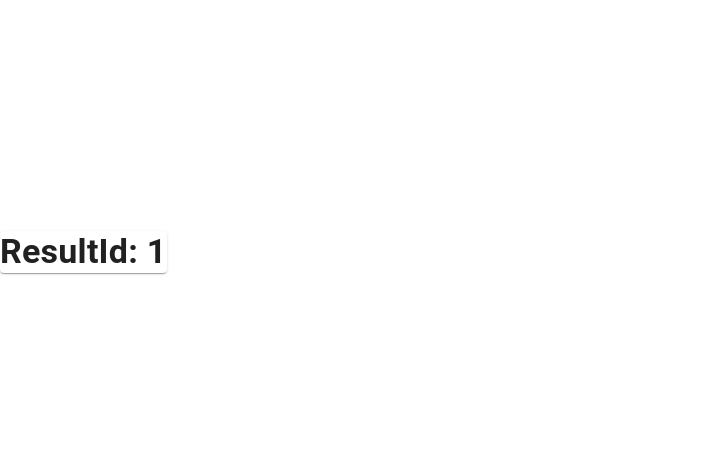
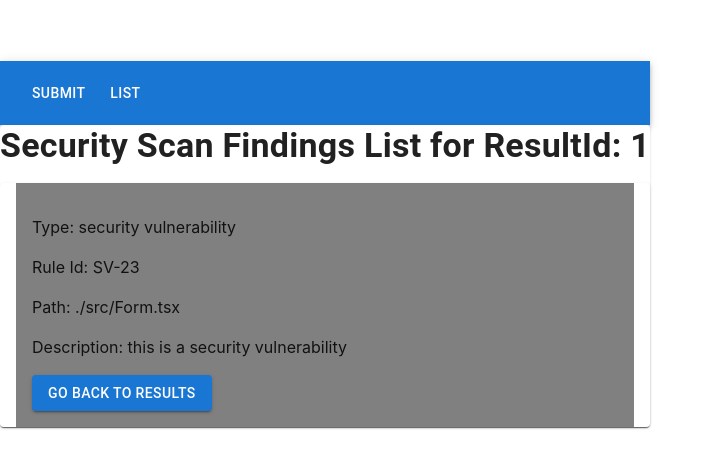
Before and after one commit to SahanWickramage/adxl-code-challenge, a React (Vite) app in the folder dashboard/: page /findings/1 in a window 1280 px wide. Shown: the part 148-616 px from the top of the page, without its empty margins (0-716 px from the left). Built offline with nearby package versions, Linux system fonts and the light colour scheme.

Commit message:
task6 : developed scan finding list ui structure and funtionality

```diff
--- /dev/null
+++ b/dashboard/src/screens/scan-finding-list/SecurityScanFindingLabel.tsx
@@ -0,0 +1,24 @@
+import { SecurityScanFinding } from "../../types/SecurityScanFinding";
+import { Paper, Box, Button } from '@mui/material';
+import { Link } from 'react-router-dom';
+
+function SecurityScanFindingLabel(record: SecurityScanFinding) {
+    return (
+        <Paper>
+            <Box padding={2} sx={{backgroundColor: 'gray', margin: 2}}>
+                <p>Type: {record.type}</p>
+                <p>Rule Id: {record.ruleId}</p>
+                <p>Path: {record.path}</p>
+                <p>Description: {record.description}</p>
+                <Button
+                    variant="contained"
+                    color="primary"
+                    component={Link}
+                    to="/results"
+                >Go Back To Results</Button>
+            </Box>
+        </Paper>
+    )
+}
+
+export default SecurityScanFindingLabel;
--- a/dashboard/src/screens/scan-finding-list/SecurityScanFindingList.tsx
+++ b/dashboard/src/screens/scan-finding-list/SecurityScanFindingList.tsx
@@ -1,18 +1,38 @@
 import { Paper, Box, Typography} from '@mui/material';
 import { useParams } from 'react-router-dom';
+import NavBar from '../../navigation/NavBar';
+import SecurityScanFindingLabel from "./SecurityScanFindingLabel";
+import { SecurityScanFinding } from '../../types/SecurityScanFinding';
 
 type RouteParams = {
     resultId: string;
 };
 
+const securityScanFinding: SecurityScanFinding[] = [
+    {type: 'security vulnerability', ruleId: 'SV-23', path: './src/Form.tsx', description: 'this is a security vulnerability'}
+];
+
 function SecurityScanFindingList() {
     const { resultId } = useParams<RouteParams>();
 
     return (
+        <>
+        <NavBar />
         <Paper>
-            <Typography variant="h4"><b>ResultId: {resultId}</b></Typography>
-            <Box></Box>
+            <Typography variant="h4"><b>Security Scan Findings List for ResultId: {resultId}</b></Typography>
+            <Box>
+            {securityScanFinding.map((result, index) => (
+                <SecurityScanFindingLabel
+                    key={`scan-finding-${index}`}
+                    type={result.type}
+                    ruleId={result.ruleId}
+                    path={result.path}
+                    description={result.description}
+                />
+            ))}
+            </Box>
         </Paper>
+        </>
     )
 }
 
--- a/dashboard/src/screens/scan-result-list/SecurityScanResulLabel.tsx
+++ b/dashboard/src/screens/scan-result-list/SecurityScanResulLabel.tsx
@@ -1,13 +1,8 @@
 import { SecurityScanResult } from "../../types/SecurityScanResult";
 import { Paper, Box, Button } from '@mui/material';
+import { Link } from 'react-router-dom';
 
 function SecurityScanResultLabel(record: SecurityScanResult) {
-    function openSecurityScanFindings(_id: string | null): import("react").MouseEventHandler<HTMLButtonElement> | undefined {
-        // throw new Error("Function not implemented.");
-    }
-
-
-
     return (
         <Paper elevation={3}>
             <Box padding={2} sx={{backgroundColor: 'gray', margin: 2}}>
@@ -18,7 +13,8 @@ function SecurityScanResultLabel(record: SecurityScanResult) {
                 <Button
                     variant="contained"
                     color="primary"
-                    onClick={openSecurityScanFindings(record._id)}
+                    component={Link}
+                    to={`/findings/${record._id}`}
                 >View Findings</Button>
             </Box>
         </Paper>
```
